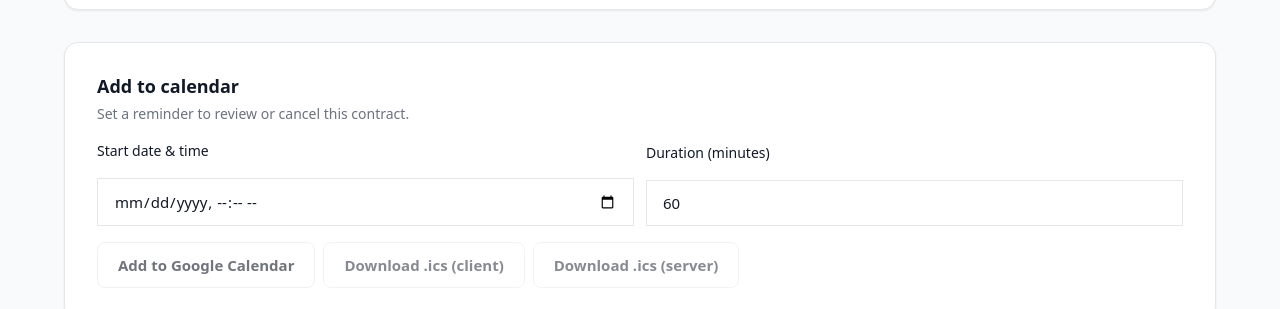
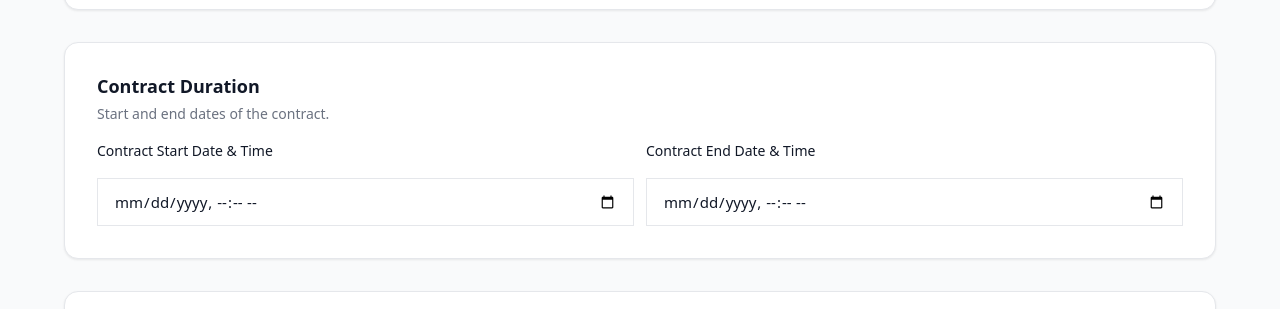
Before and after one commit to tombomeke-ehb/Contract-Companion, a Vue app in the folder frontend/: page /reports/1 in a window 1280 px wide. Shown: the part 330-639 px from the top of the page. Built offline with nearby package versions, Linux system fonts and the light colour scheme; no server answers.

Commit message:
Add contract duration fields to AnalysisDetail page

```diff
--- a/frontend/src/pages/AnalysisDetail.vue
+++ b/frontend/src/pages/AnalysisDetail.vue
@@ -13,6 +13,21 @@
         </div>
       </div>
     </header>
+
+    <article v-if="!isCommonPage" class="card" style="margin-bottom:2rem;">
+      <h2 class="card-title">Contract Duration</h2>
+      <p class="card-subtitle">Start and end dates of the contract.</p>
+      <div style="display:grid; gap:0.75rem; grid-template-columns:1fr 1fr; align-items:flex-end; margin-top:1rem;">
+        <div class="form-group" style="margin:0;">
+          <label class="label">Contract Start Date & Time</label>
+          <input v-model="contractStartDate" type="datetime-local" class="input" />
+        </div>
+        <div class="form-group" style="margin:0;">
+          <label class="label">Contract End Date & Time</label>
+          <input v-model="contractEndDate" type="datetime-local" class="input" />
+        </div>
+      </div>
+    </article>
 
     <article v-if="!isCommonPage" class="card" style="margin-bottom:2rem;">
       <h2 class="card-title">Add to calendar</h2>
@@ -225,6 +240,8 @@ const route = useRoute()
 const report = reports[route.params.id || '1']
 const isCommonPage = computed(() => String(route.query?.from || '') === 'common')
 
+const contractStartDate = ref('')
+const contractEndDate = ref('')
 const eventDate = ref('')
 const durationMinutes = ref(60)
 const calendarError = ref('')
```
